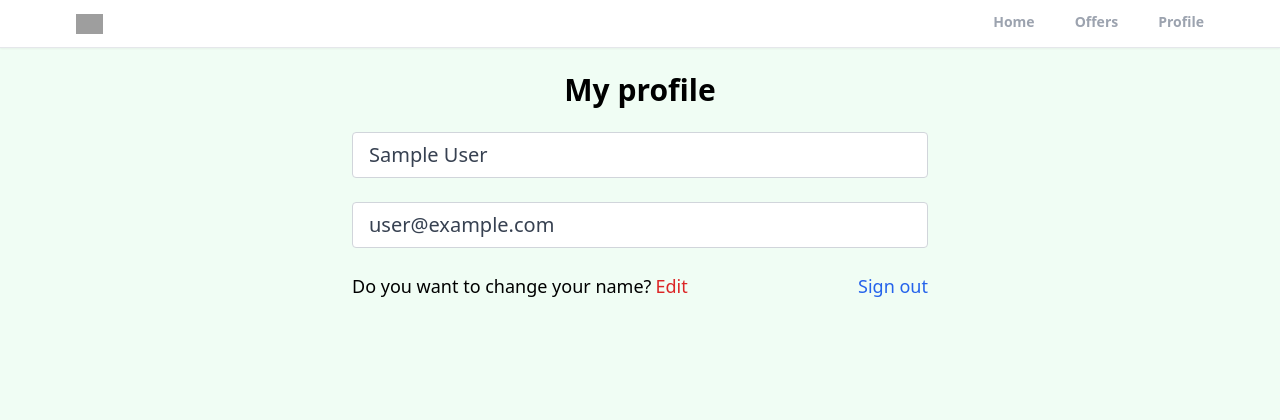
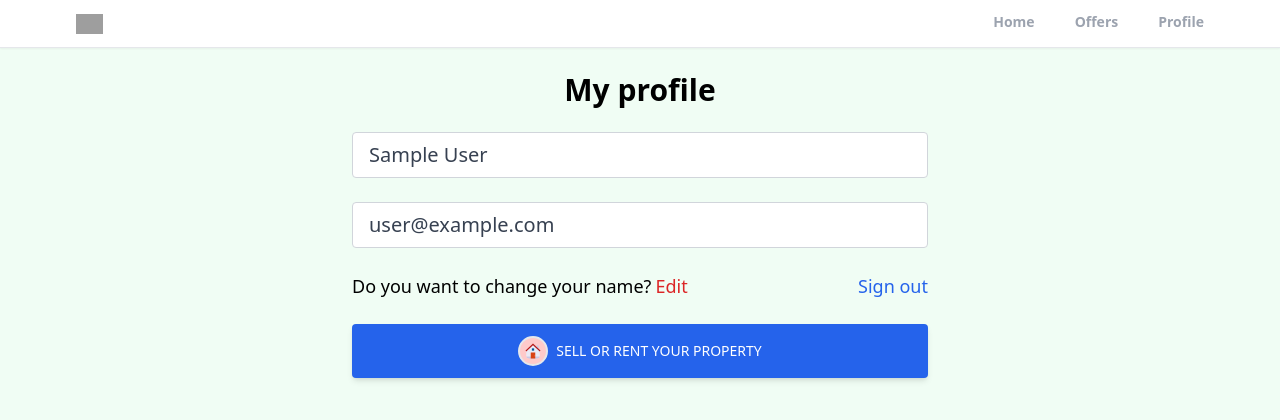
Before and after one commit to Viswaksena-J/Realtor-Clone-React, a React (Create React App) app: page /profile in a window 1280 px wide. Shown: the top 420 px of the page. Built offline with nearby package versions, Linux system fonts and the light colour scheme; no server answers; sample sign-in values are in the browser's storage; grey boxes are pictures that could not be loaded.

Commit message:
add button for 'sell or rent property'

```diff
--- a/src/pages/Profile.jsx
+++ b/src/pages/Profile.jsx
@@ -5,6 +5,8 @@
 import { toast } from "react-toastify";
 import { doc, updateDoc } from "firebase/firestore";
 import { db } from "../firebase";
+import { FcHome } from "react-icons/fc";
+import { Link } from "react-router-dom";
 
 export default function Profile() {
   const auth = getAuth();
@@ -27,10 +29,10 @@
   };
   async function onSubmit() {
     try {
-      if(auth.currentUser.displayName !== name){
+      if (auth.currentUser.displayName !== name) {
         await updateProfile(auth.currentUser, {
-        displayName: name,
-        })
+          displayName: name,
+        });
 
         const docRef = doc(db, "users", auth.currentUser.uid);
         await updateDoc(docRef, {
@@ -88,6 +90,12 @@
               </p>
             </div>
           </form>
+          <button type="submit" className="w-full bg-blue-600 text-white uppercase py-3 px-7 text-sm font-medium rounded shadow-md hover:bg-blue-700 transition duration-150 ease-in-out hover:shadow-lg active:bg-blue-800">
+            <Link to="/create-listing" className="flex justify-center items-center">
+              <FcHome className="mr-2 text-3xl bg-red-200 rounded-full p-1 border-2"/>
+              Sell or Rent your property
+            </Link>
+          </button>
         </div>
       </section>
     </>
```
